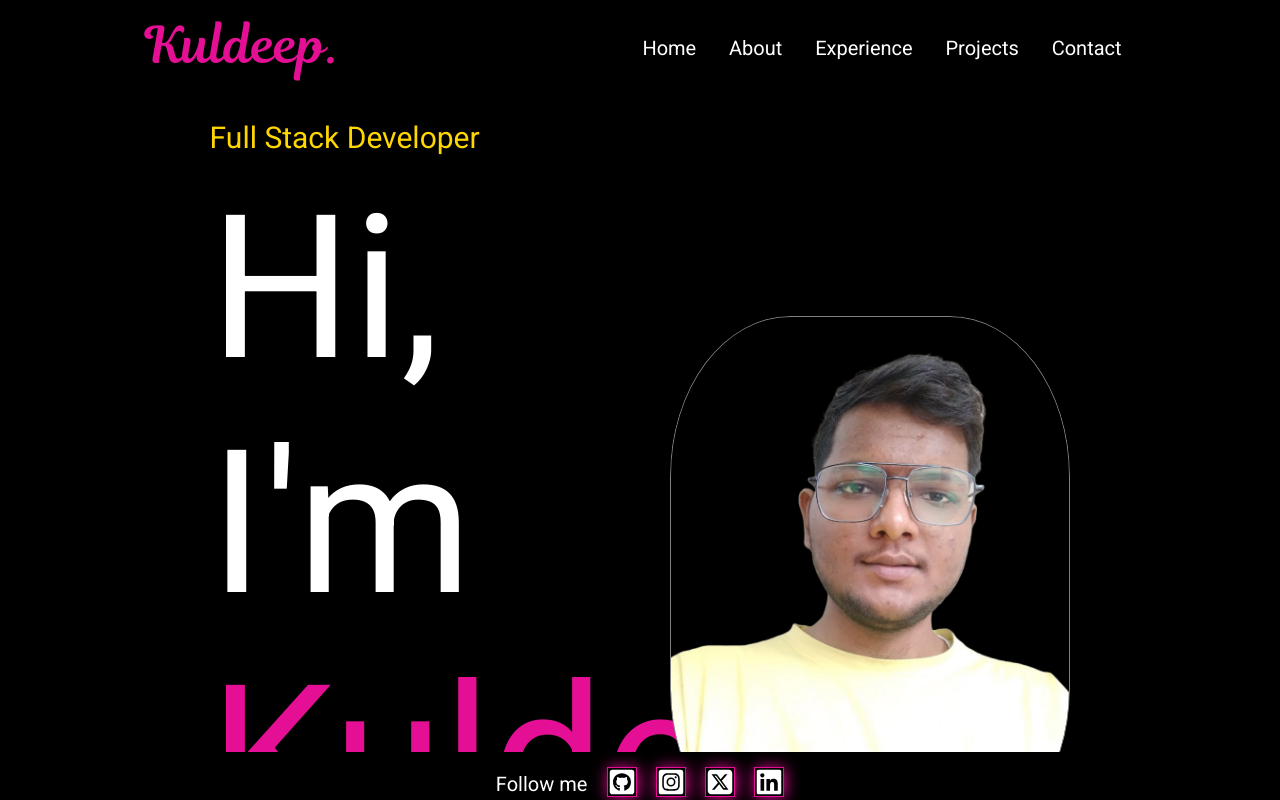
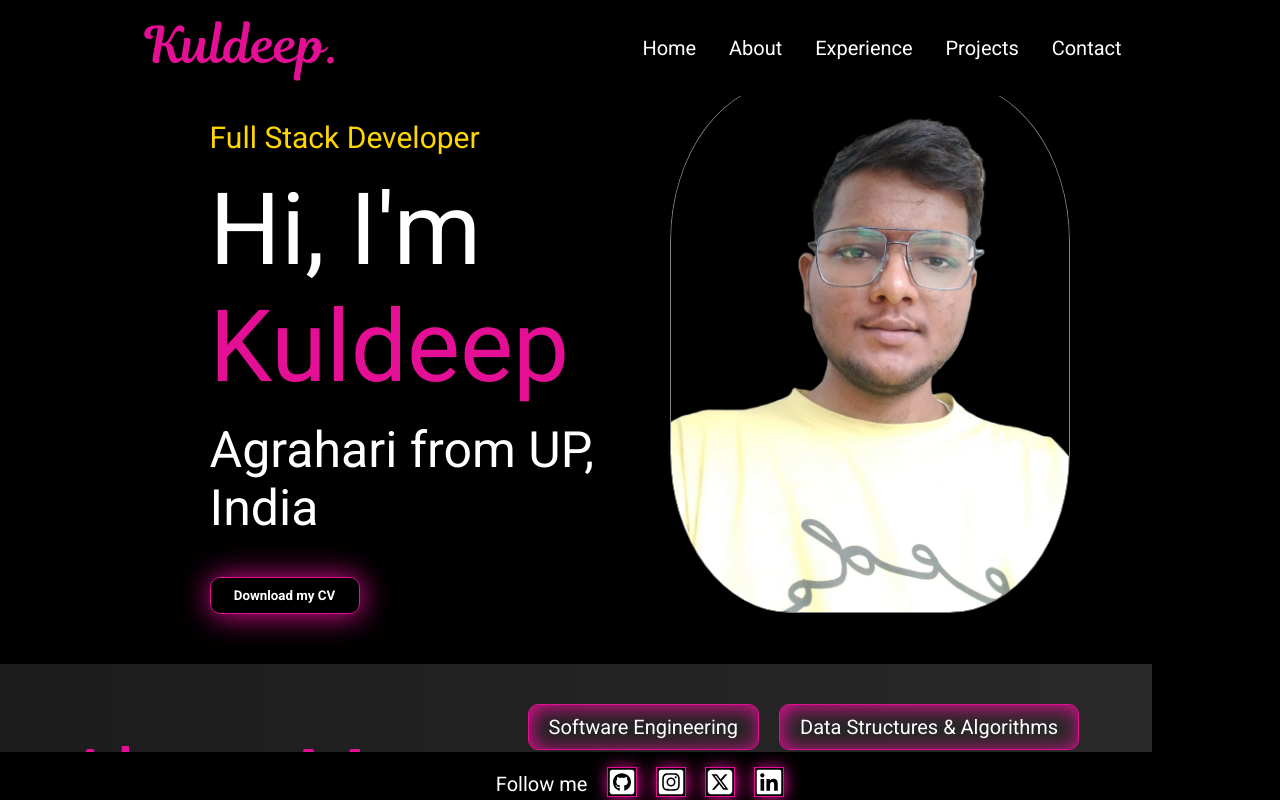
Before and after one commit to Kuldeepagrahari/Portfolio_website, a React (Vite) app: page / in a window 1280 px wide. Built offline with nearby package versions, Linux system fonts and the light colour scheme.

Commit message:
responsiveness checked

```diff
--- a/src/pages/Home/home.css
+++ b/src/pages/Home/home.css
@@ -15,7 +15,7 @@
         flex-direction: column;
         gap:2vh;
         .head{
-            font-size: 200px;
+            font-size: 100px;
         }
         h1{
             font-size: 50px;
```
